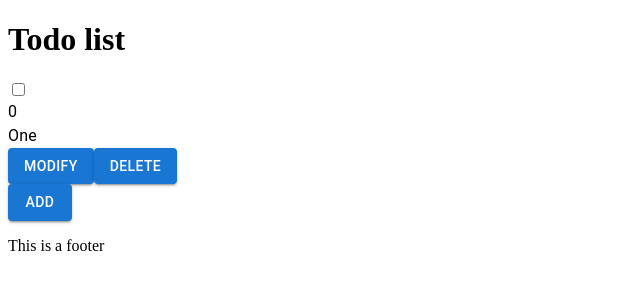
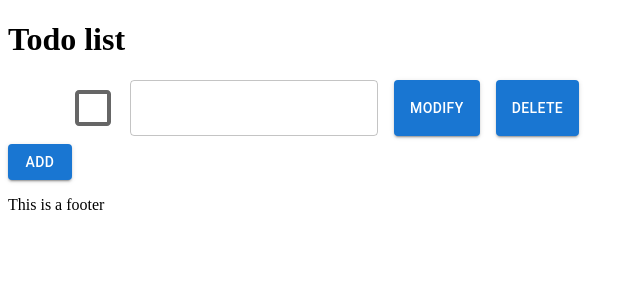
Before and after one commit to phamtrunganhwork/Todo, a Next.js app in the folder todo/: page / in a window 1280 px wide. Shown: the top 300 px of the page, without its empty margins (0-640 px from the left). Built offline with nearby package versions, Linux system fonts and the light colour scheme.

Commit message:
Add Checkboxes

```diff
--- a/todo/app/components/Task.js
+++ b/todo/app/components/Task.js
@@ -1,5 +1,5 @@
 
-import {Button, Typography} from '@mui/material'
+import {Button, Typography, TextField, Container, Stack, Checkbox} from '@mui/material'
 
 export default function Task({id, todo, onDelete, onModify}){
 
@@ -13,13 +13,13 @@ export default function Task({id, todo, onDelete, onModify}){
     }
 
     return <div>
-        <div className="TaskWrapper">
-            <div className="Task">
-                <input type="checkbox"/>
-                <Typography>{id}</Typography><Typography>{todo}</Typography>
+        <Container className="TaskWrapper">
+            <Stack className="Task" direction="row" spacing={2} margin={1}>
+                <Checkbox sx={{transform: 'scale(2)'}}/>
+                <TextField variant='outlined' />
                 <Button variant='contained' onClick={() => modifyButtonHandler()}>Modify</Button>
                 <Button variant='contained' onClick={() => deleteButtonHandler()}>Delete</Button>
-            </div>
-        </div>
+            </Stack>
+        </Container>
     </div>
 }
```
